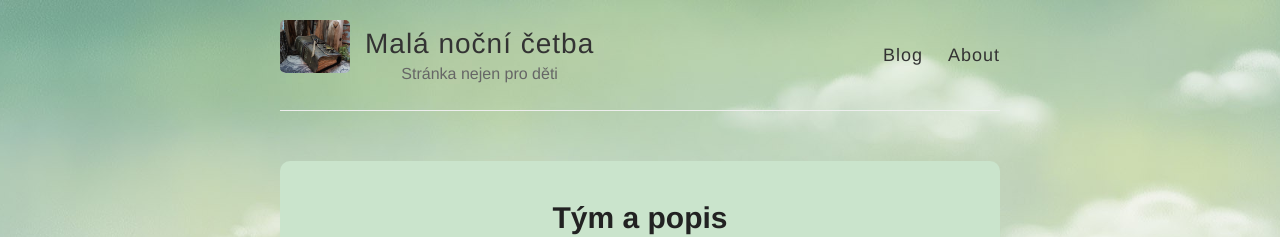
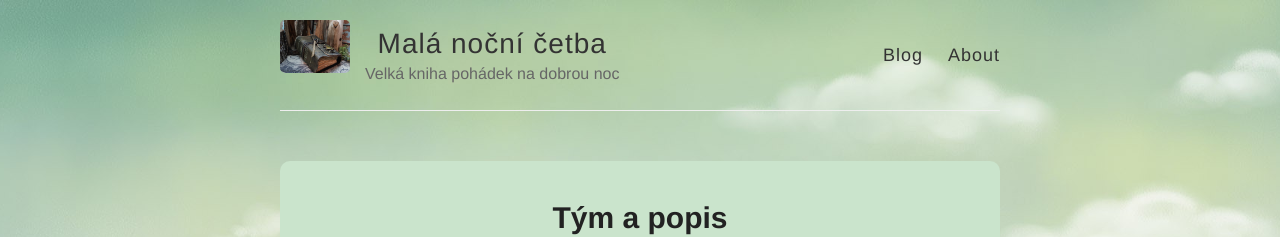
Before and after one commit to 450000/450000.github.io, a Jekyll site: the page built from index.html, in a window 1280 px wide. Shown: the top 237 px of the page. Built offline with Jekyll 4.4.1, drawn with Linux system fonts in a browser that asks for light colours.

Commit message:
Update _config.yml

```diff
--- a/_config.yml
+++ b/_config.yml
@@ -6,7 +6,7 @@
 name: Malá noční četba
 
 # Short bio or description (displayed in the header)
-description: Stránka nejen pro děti
+description: Velká kniha pohádek na dobrou noc
 
 # URL of your avatar or profile pic (you could use your GitHub profile pic)
 avatar: https://raw.githubusercontent.com/450000/450000.github.io/master/images/Witches%20journal.jpg
```
